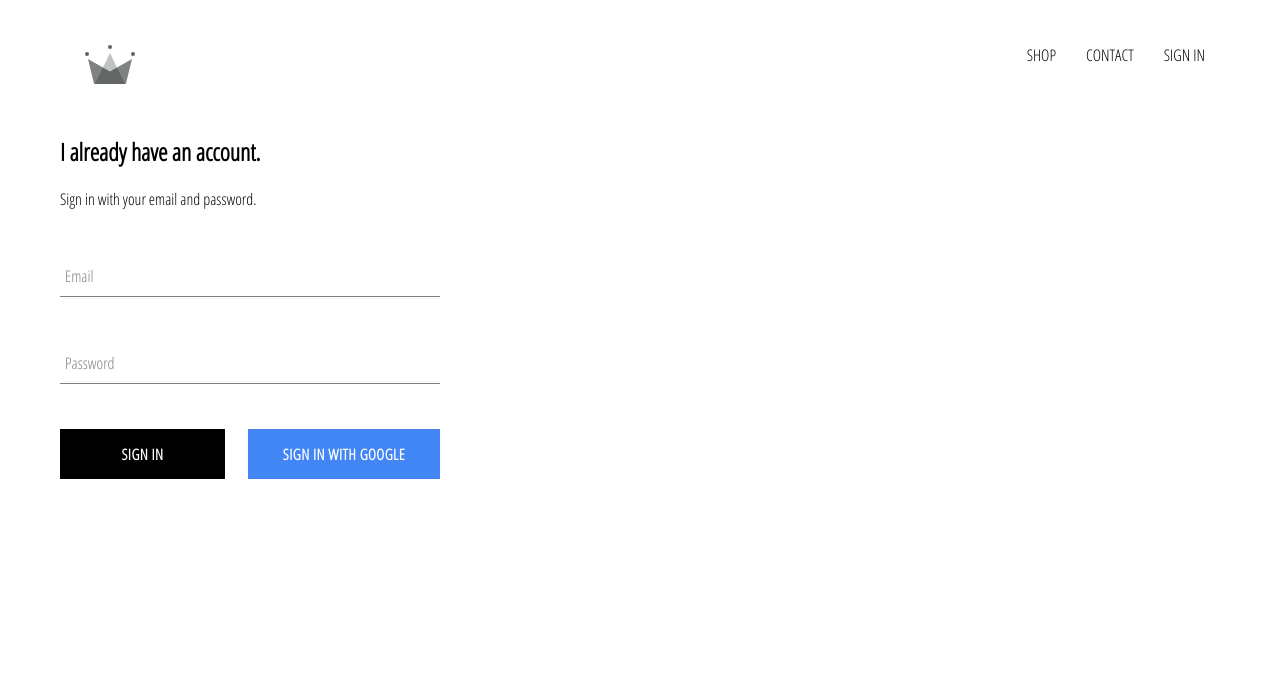
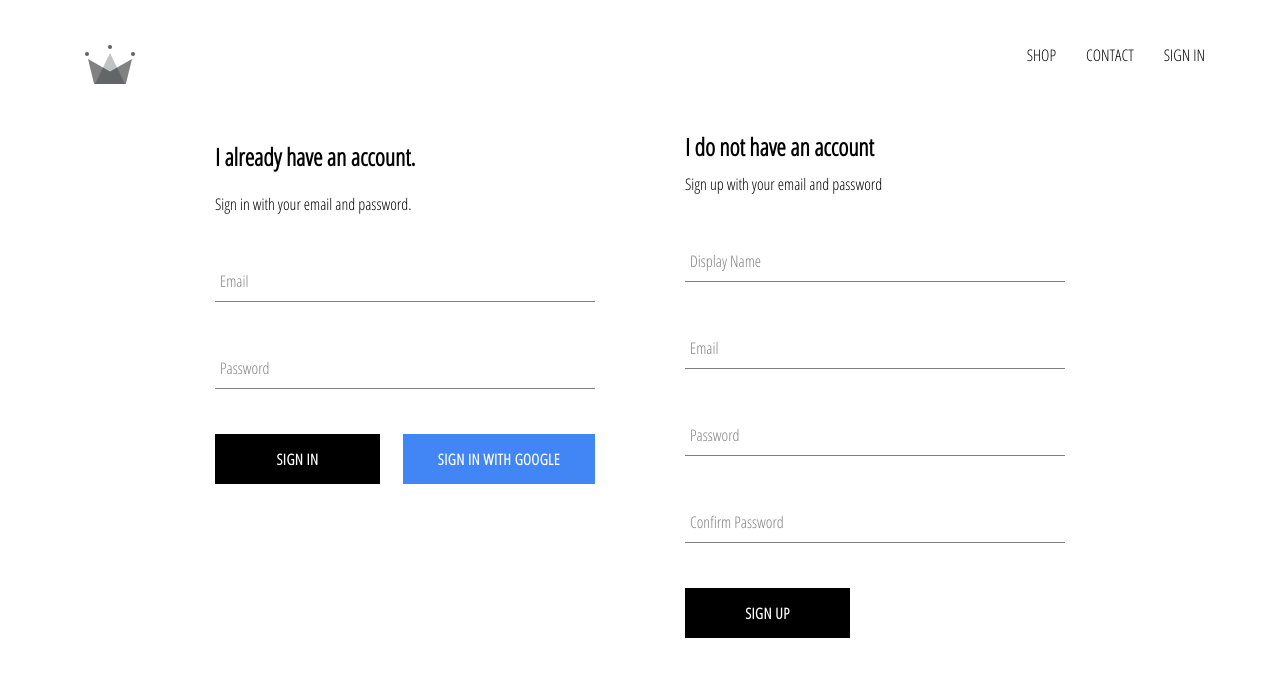
Before and after one commit to brendankim93/ecomm-project, a React (Create React App) app in the folder crwn-clothing/: page /signin in a window 1280 px wide. Shown: the top 676 px of the page. Built offline with nearby package versions, Linux system fonts and the light colour scheme; no server answers.

Commit message:
implemented firebase utils, included ability to store authenticated users into our firestore database

```diff
--- a/crwn-clothing/src/App.js
+++ b/crwn-clothing/src/App.js
@@ -5,7 +5,7 @@
 import ShopPage from './pages/shop/shop.component';
 import SignInAndSignUpPage from './pages/sign-in-and-sign-up/sign-in-and-sign-up.component';
 import Header from './components/header/header.component';
-import { auth } from './firebase/firebase.utils';
+import { auth, createUserProfileDocument } from './firebase/firebase.utils';
 
 const HatsPage = () => {
   return (
@@ -27,10 +27,22 @@
   unsubscribeFromAuth = null
 
   componentDidMount() {
-    auth.onAuthStateChanged(user => {
-      this.setState({ currentUser: user })
+    this.unsubscribeFromAuth = auth.onAuthStateChanged(async userAuth => {
+      if (userAuth) {
+        const userRef = await createUserProfileDocument(userAuth);
 
-      console.log(user);
+        userRef.onSnapshot(snapShot => {
+          this.setState({
+            currentUser: {
+              id: snapShot.id,
+              ...snapShot.data()
+            }
+          })
+        });
+        console.log(this.state);
+      }
+
+      this.setState({ currentUser: userAuth })
     });
   }
 
--- /dev/null
+++ b/crwn-clothing/src/components/sign-up/sign-up.component.jsx
@@ -0,0 +1,103 @@
+import React from 'react';
+
+import FormInput from "../form-input/form-input.component";
+import CustomButton from '../custom-button/custom-button.component';
+
+import { auth, createUserProfileDocument } from "../../firebase/firebase.utils";
+
+import './sign-up.styles.scss';
+
+class SignUp extends React.Component {
+    constructor() {
+        super();
+
+        this.state = {
+            displayName: '',
+            email: '',
+            password: '',
+            confirmPassword: ''
+        }
+    }
+
+    handleSubmit = async event => {
+        event.preventDefault();
+
+        const { displayName, email, password, confirmPassword } = this.state;
+
+        if (password !== confirmPassword) {
+            alert("passwords don't match");
+            return;
+        }
+
+        try {
+            const { user } = await auth.createUserWithEmailAndPassword(
+              email,
+              password
+            );
+
+            await createUserProfileDocument(user, { displayName });
+
+            this.setState({
+                displayName: '',
+                email: '',
+                password: '',
+                confirmPassword: ''
+            });
+        } catch (error) {
+            console.error(error);
+        }
+    };
+
+    handleChange = event => {
+        const { name, value } = event.target;
+
+        this.setState({ [name]: value });
+    }
+
+    render() {
+        const { displayName, email, password, confirmPassword } = this.state;
+        return (
+            <div className='sign-up'>
+                <h2 className='title'>I do not have an account</h2>
+                <span>Sign up with your email and password</span>
+                <form className='sign-up-form' onSubmit={this.handleSubmit}>
+                    <FormInput
+                        type='text'
+                        name='displayName'
+                        value={displayName}
+                        onChange={this.handleChange}
+                        label='Display Name'
+                        required
+                    />
+                    <FormInput
+                        type='email'
+                        name='email'
+                        value={email}
+                        onChange={this.handleChange}
+                        label='Email'
+                        required
+                    />
+                    <FormInput
+                    type='password'
+                    name='password'
+                    value={password}
+                    onChange={this.handleChange}
+                    label='Password'
+                    required
+                    />
+                    <FormInput
+                        type='password'
+                        name='confirmPassword'
+                        value={confirmPassword}
+                        onChange={this.handleChange}
+                        label='Confirm Password'
+                        required
+                    />
+                    <CustomButton type='submit'>SIGN UP</CustomButton>
+                </form>
+            </div>
+        );
+    }
+}
+
+export default SignUp;
--- /dev/null
+++ b/crwn-clothing/src/components/sign-up/sign-up.styles.scss
@@ -0,0 +1,9 @@
+.sign-up {
+    display: flex;
+    flex-direction: column;
+    width: 380px;
+
+    .title {
+        margin: 10px 0;
+    }
+}
--- a/crwn-clothing/src/firebase/firebase.utils.js
+++ b/crwn-clothing/src/firebase/firebase.utils.js
@@ -12,6 +12,31 @@
     measurementId: "G-25RJ05002X"
   };
 
+export const createUserProfileDocument = async (userAuth, additionalData) => {
+  if (!userAuth) return;
+
+  const userRef = firestore.doc(`users/${userAuth.uid}`);
+
+  const snapShot = await userRef.get();
+
+  if (!snapShot.exists) {
+    const { displayName, email } = userAuth;
+    const createdAt = new Date();
+
+    try {
+      await userRef.set({
+        displayName,
+        email,
+        createdAt,
+        ...additionalData
+      })
+    } catch (error) {
+      console.log('error creating user', error.message);
+    }
+  }
+  return userRef;
+}
+
 firebase.initializeApp(config);
 
 export const auth = firebase.auth();
--- a/crwn-clothing/src/pages/sign-in-and-sign-up/sign-in-and-sign-up.component.jsx
+++ b/crwn-clothing/src/pages/sign-in-and-sign-up/sign-in-and-sign-up.component.jsx
@@ -1,11 +1,13 @@
 import React from 'react';
 import SignIn from '../../components/sign-in/sign-in.component';
+import SignUp from '../../components/sign-up/sign-up.component';
 
 import './sign-in-and-sign-up.styles.scss';
 
 const SignInAndSignUpPage = () => (
     <div className='sign-in-and-sign-up'>
         <SignIn />
+        <SignUp />
     </div>
 );
 
--- a/crwn-clothing/src/pages/sign-in-and-sign-up/sign-in-and-sign-up.styles.scss
+++ b/crwn-clothing/src/pages/sign-in-and-sign-up/sign-in-and-sign-up.styles.scss
@@ -0,0 +1,6 @@
+.sign-in-and-sign-up {
+    width: 850px;
+    display: flex;
+    justify-content: space-between;
+    margin: 30px auto;
+}
```
